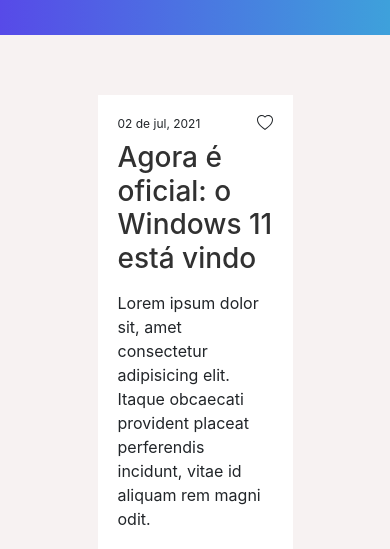
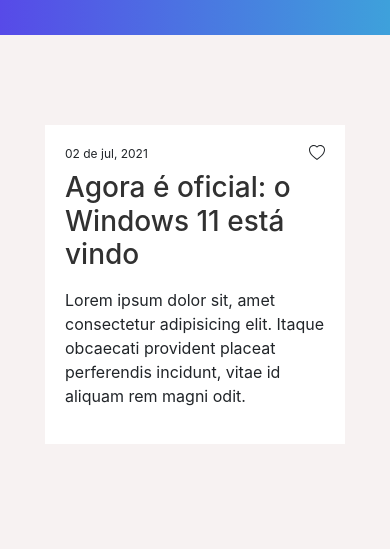
Before and after one commit to PauloGuilherm/Desafio-1---BLOG, a plain HTML site: page index.html in a window 390 px wide. Shown: the part 223-772 px from the top of the page. Drawn offline with nearby package versions, Linux system fonts and the light colour scheme; a web font is replaced by a local one.

Commit message:
finalizando responsividade

```diff
--- a/styles/body.css
+++ b/styles/body.css
@@ -10,6 +10,14 @@
     width: 50vw;
     background-color: var(--white);
     padding: 20px 20px;
+}
+
+@media (max-width: 500px) {
+    .cards {
+        height: auto;
+        width: 300px;
+        margin: 30px;
+    }
 }
 
 .cards-header {
```
